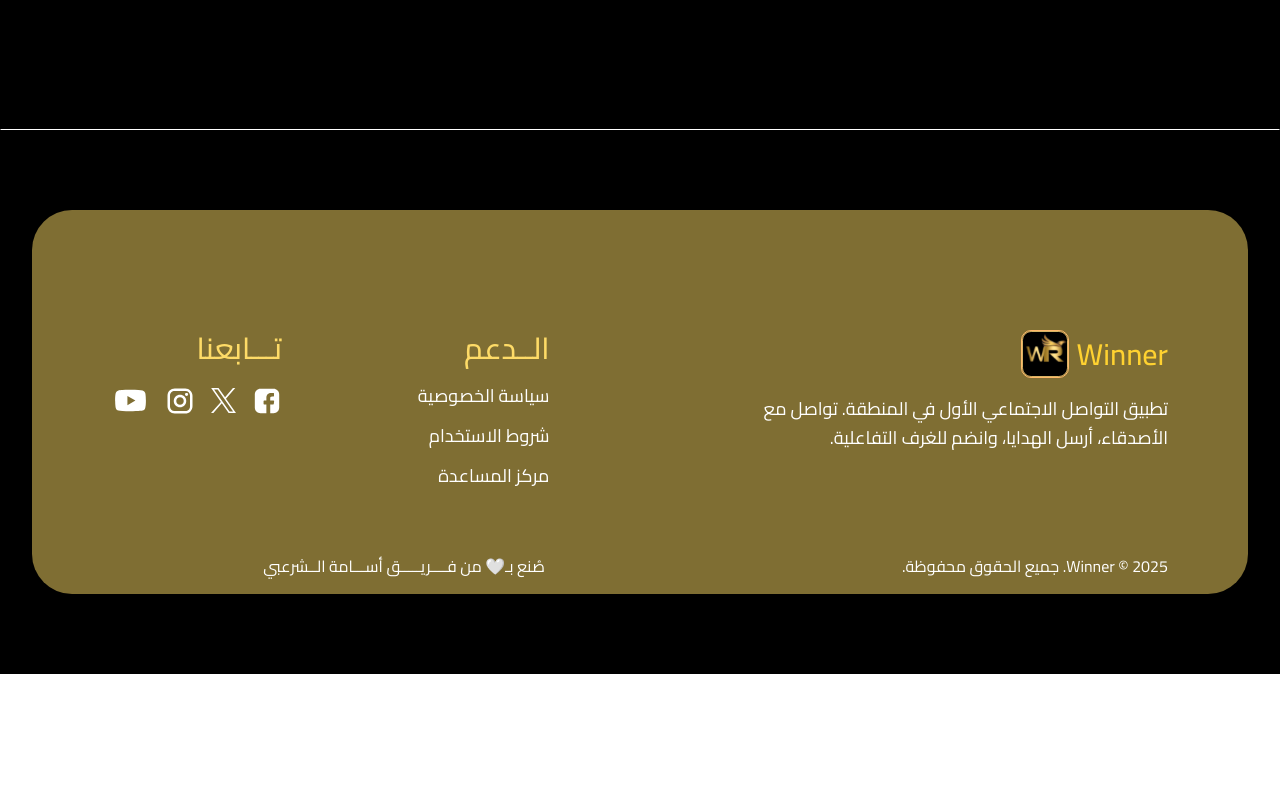
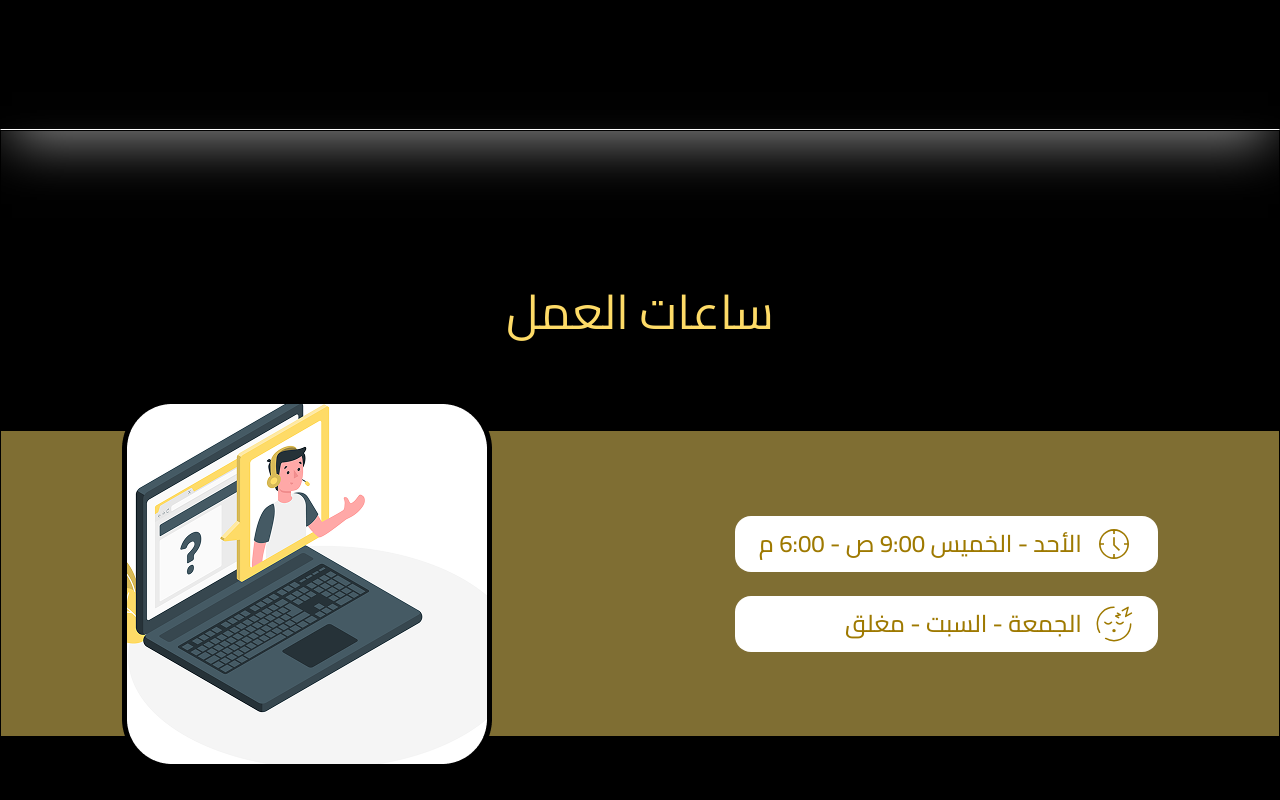
Before and after one commit to odaibishr/winner-app, a React (Vite) app: page /help-center in a window 1280 px wide. Shown: the part 1920-2720 px from the top of the page. Before the commit the page ends 2594 px from the top, so only its background shows below. Built offline with nearby package versions, Linux system fonts and the light colour scheme.

Commit message:
added SupportWorkingHour

```diff
--- /dev/null
+++ b/src/components/SupportWorkingHours.jsx
@@ -0,0 +1,32 @@
+import SectionHeader from "./SectionHeader";
+
+const SupportWorkingHours = () => {
+	return (
+		<section className="py-10 md:py-20 section-border">
+			<SectionHeader title="ساعات العمل" description="" />
+			<div className="py-10 bg-primary/50 w-full md:h-[305px] flex justify-center items-center ">
+				<div className="container flex flex-col md:flex-row items-center justify-between gap-16">
+					<div className="space-y-6 mx-auto">
+						<div className="flex items-center gap-3 bg-white px-6 py-2 rounded-2xl">
+							<img src="clock.svg" alt="sleeping" className="w-10 h-10" />
+							<h4 className="text-secondary text-lg md:text-2xl font-medium">
+								الأحد - الخميس 9:00 ص - 6:00 م
+							</h4>
+						</div>
+						<div className="flex items-center gap-3 bg-white px-6 py-2 rounded-2xl">
+							<img src="sleeping.svg" alt="sleeping" className="w-10 h-10" />
+							<h4 className="text-secondary text-lg md:text-2xl font-medium">
+								الجمعة - السبت - مغلق
+							</h4>
+						</div>
+					</div>
+					<div className="mx-auto">
+						<img src="/working-hours.png" alt="working-hours" />
+					</div>
+				</div>
+			</div>
+		</section>
+	);
+};
+
+export default SupportWorkingHours;
--- a/src/pages/HelpCenter.jsx
+++ b/src/pages/HelpCenter.jsx
@@ -2,6 +2,7 @@ import SectionHeader from "../components/SectionHeader.jsx";
 import ContactSupportWaysSection from "../components/ContactSupportWaysSection.jsx";
 import FAQsSection from "../components/FAQsSection.jsx";
 import { faqs2Items } from "../data/constant.js";
+import SupportWorkingHours from "../components/SupportWorkingHours.jsx";
 
 const HelpCenter = () => {
 	return (
@@ -16,6 +17,7 @@ const HelpCenter = () => {
 			<div className="py-10 section-border">
 				<FAQsSection items={faqs2Items} />
 			</div>
+			<SupportWorkingHours />
 		</main>
 	);
 };
```
Also changed, not shown: public/sleeping.svg (added), public/working-hours.png (added).
